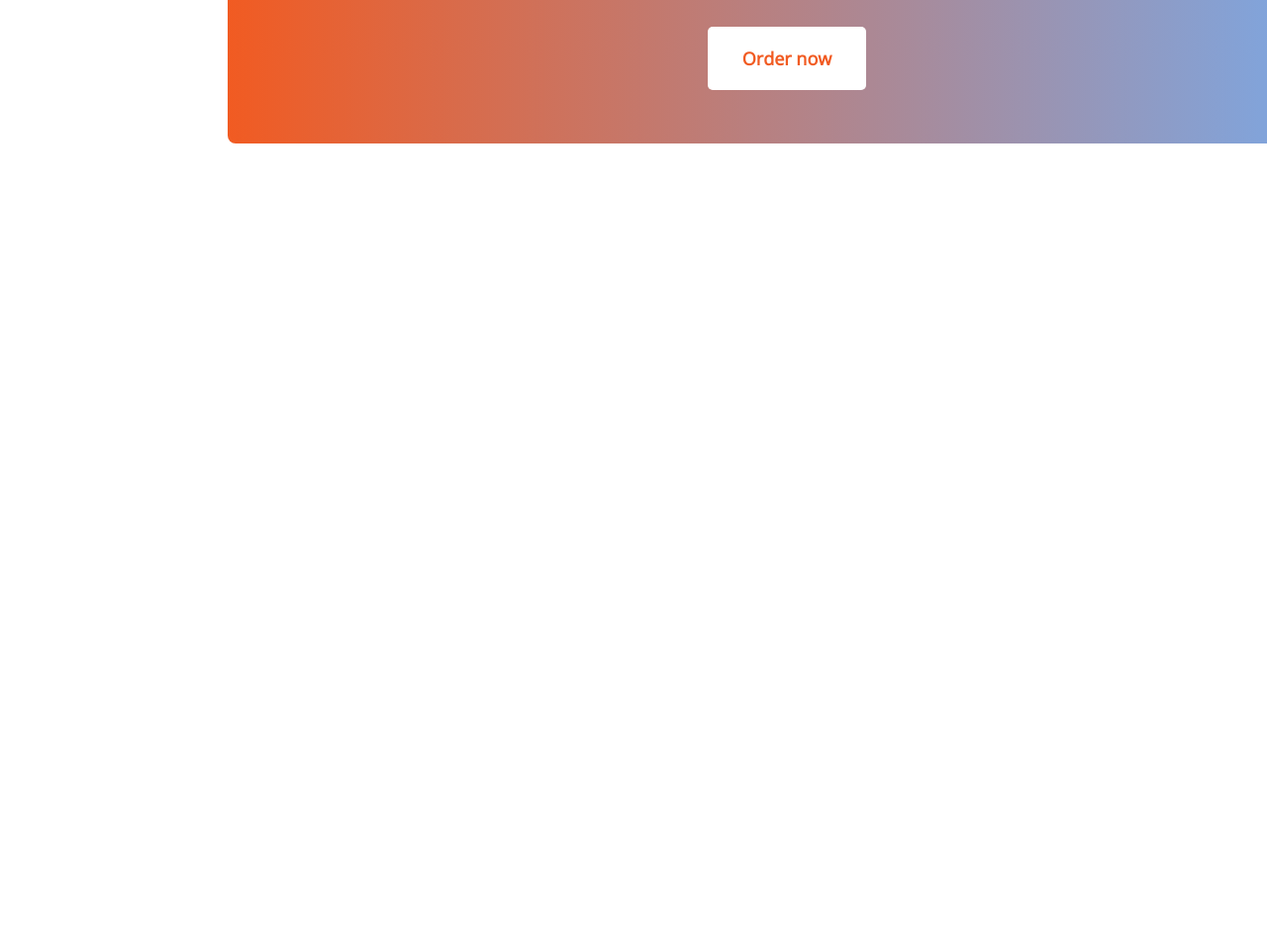
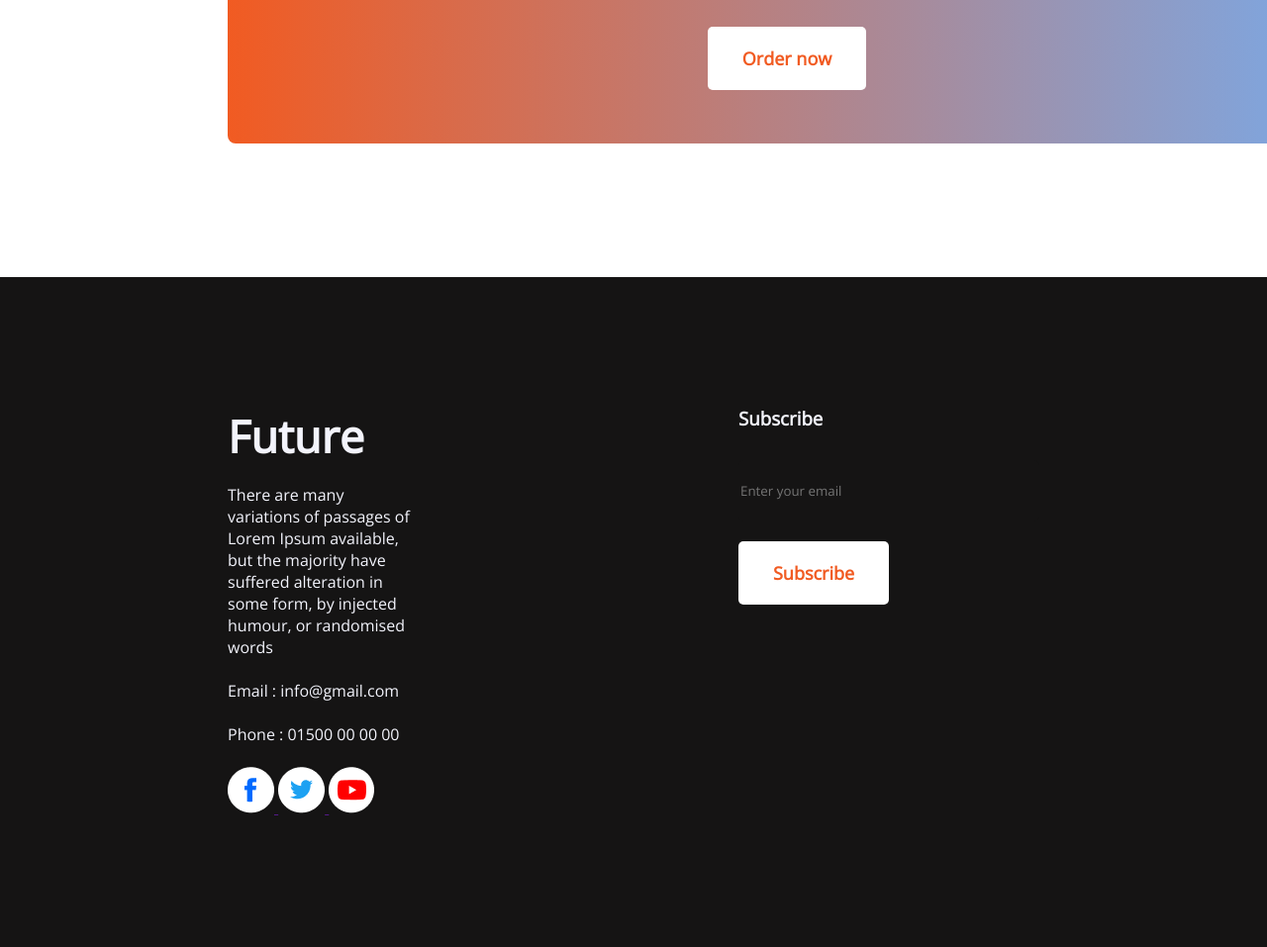
Before and after one commit to tisha-akter/new-year-new-me, a plain HTML site: page index.html in a window 1280 px wide. Shown: the part 3021-3978 px from the top of the page at 99% size. Before the commit the page ends 3301 px from the top, so only its background shows below. Drawn offline with nearby package versions, Linux system fonts and the light colour scheme.

Commit message:
added contact section

```diff
--- a/index.html
+++ b/index.html
@@ -85,6 +85,7 @@
         <button class="button">Call Now</button>
      </div>
   </section>
+
    <!-- Extra section  -->
    <section class="extra-section">
     <div class="exta">
@@ -93,6 +94,36 @@
         <button class="button">Order now</button>
     </div>
    </section>
+
+<!-- contact section  -->
+<section class="contact">
+    <div class="">
+        <h3 class="contact-title">
+            Future
+        </h3>
+        <p>There are many variations of passages of Lorem Ipsum available, but the majority have suffered alteration in some form, by injected humour, or randomised words</p> <br>
+        <p>Email : info@gmail.com</p> <br>
+        <p>Phone : 01500 00 00 00</p> <br>
+        <a href="">
+            <img src="./images/icons/fb.png" alt="">
+        </a>
+        <a href="">
+            <img src="./images/icons/twitter.png" alt="">
+        </a>
+        <a href="">
+            <img src="./images/icons/youtube.png" alt="">
+        </a>
+    </div>
+    <div>
+        <h3 class="contacts-title">
+         Subscribe
+        </h4>
+        <form action="">
+            <input type="email" name="" id="" placeholder="Enter your email">
+        </form>
+        <button class="button">Subscribe</button>
+    </div>
+</section>
 </body>
 
 </html>
--- a/styles/style.css
+++ b/styles/style.css
@@ -163,3 +163,33 @@
     margin-bottom: 30px;
     margin-left: 300px;
 }
+
+/* contact styles */
+.contact {
+    display: flex;
+    gap: 330px;
+    background: #151414;
+    color: #f3f4fc;
+    padding: 130px 230px;
+}
+
+.contact.contact-title {
+    text-align: left;
+}
+
+input {
+    margin-bottom: 20px;
+    margin-top: 30px;
+    background: #151414;
+    color: #F3F3F3;
+    border-radius: 5px;
+    width: 300px;
+    height: 60px;
+    border: 1px;
+}
+
+.contact-title {
+    font-weight: 700;
+    font-size: 45px;
+    margin-bottom: 18px;
+}
```
